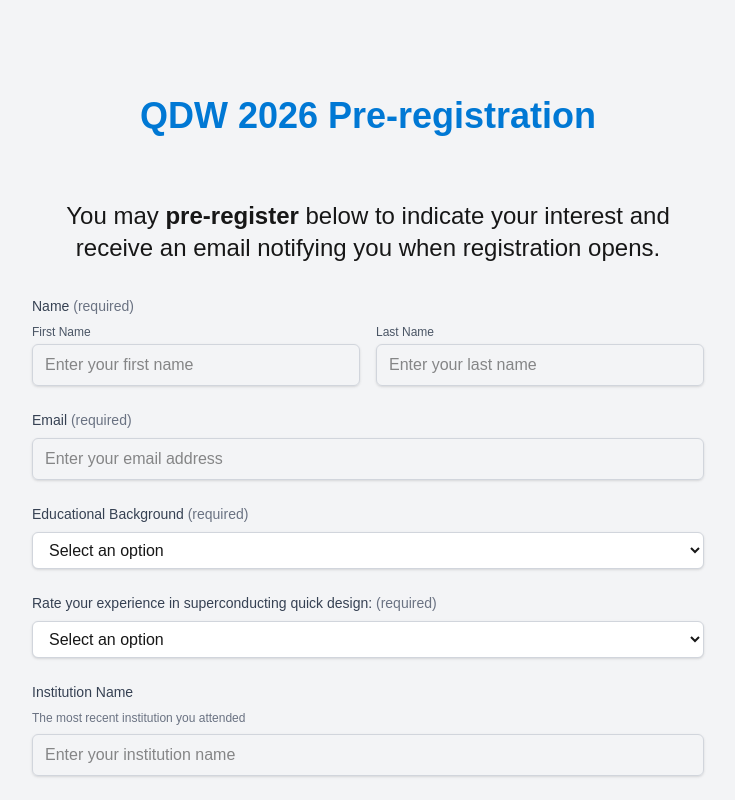
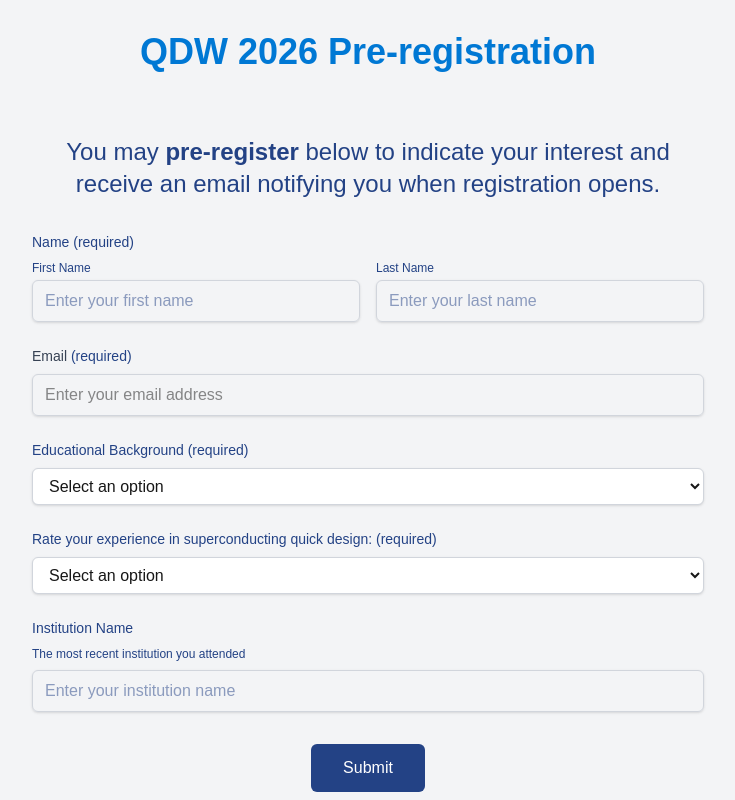
Before and after one commit to qcsa-at-ucla/qcsa, a Next.js app: page /thank-you-page in a window 1280 px wide. Shown: the part 720-1520 px from the top of the page, without its empty margins (272-1007 px from the left). Built offline with nearby package versions, Linux system fonts and the light colour scheme; a web font is replaced by a local one.

Commit message:
made some fixes to qdw2025

```diff
--- a/src/app/Components/PageHead.tsx
+++ b/src/app/Components/PageHead.tsx
@@ -2,14 +2,14 @@ export default function PageHead(){
     return (
     <section className='text-center px-4 sm:px-6 lg:px-8'>
             <div className='text-4xl sm:text-6xl md:text-8xl lg:text-9xl p-16'>
-                <h1 className='text-[#0078d4] font-bold text-'>QDW2026</h1>
-                <div className='text-[#ffc845] font-bold'>Coming Soon!</div>
+                <h1 className='text-[#0078d4] font-kantumruy text-8xl'>QDW2026</h1>
+                <h1 className='text-[#ffc845] font-kantumruy text-8xl'>Coming Soon!</h1>
             </div>
             <div className='m-16 flex flex-col items-center space-y-4' >
-                <p className='text-2xl text-center'>
+                <p className='text-2xl text-center font-kantumruy'>
                     Thank you for the amazing inaugural to our Quantum Device Workshop this year!
                 </p>
-                <p className='text-2xl text-center'>
+                <p className='text-2xl text-center font-kantumruy'>
                     We&apos;re currently working on organising next year&apos;s edition of the Quantum Device Workshop.
                 </p>
             </div>
--- a/src/app/Components/TestimonialsAndStats.tsx
+++ b/src/app/Components/TestimonialsAndStats.tsx
@@ -28,14 +28,6 @@ export default function TestimonialsAndStats(){
                 What Our Participants Tell Us
             </h2>
 
-            <div className='grid gap-8 sm:grid-cols-3 text-center justify-items-center w-full m-6'>
-                {testimonials.map((quote, ind) => (
-                    <blockquote key = {ind} className='max-w-xl w-full text-2xl p-2'>
-                        &ldquo;{quote}&rdquo;
-                    </blockquote>
-                ))}
-            </div>
-
             <div className='grid gap-8 sm:grid-cols-3 justify-items-center w-full m-6'>
                 {stats.map((stat, ind) => (
                     <div key={ind} className='max-w-xl w-full p-4'>
@@ -45,6 +37,16 @@ export default function TestimonialsAndStats(){
                 ))}
             </div>
 
+            <div className='grid gap-8 sm:grid-cols-3 text-center justify-items-center w-full m-6'>
+                {testimonials.map((quote, ind) => (
+                    <blockquote key = {ind} className='max-w-xl w-full text-2xl p-2'>
+                        &ldquo;{quote}&rdquo;
+                    </blockquote>
+                ))}
+            </div>
+
+
+
             <h2 className='text-4xl font-semibold m-16 text-[#0078d4] pt-24'>
                 See you at QDW2026!!
             </h2>
--- a/src/app/Components/thank-you-page.tsx
+++ b/src/app/Components/thank-you-page.tsx
@@ -58,10 +58,10 @@ export default function ThankYouPage() {
       <div className="max-w-2xl mx-auto">
         {/* Header */}
         <div className="text-center mb-8">
-            <h2 className='text-4xl font-semibold m-16 text-[#0078d4]'>
+            <h2 className='text-4xl font-kantumruy m-16 text-[#0078d4]'>
                 QDW 2026 Pre-registration
             </h2>
-          <h2 className="text-2xl md:text-1xl font-normal text-black-600">
+          <h2 className="text-2xl md:text-1xl font-normal text-[#234285]">
             You may <strong>pre-register</strong> below to indicate your interest and receive an email notifying you when registration opens.
           </h2>
         </div>
@@ -70,12 +70,12 @@ export default function ThankYouPage() {
         <form onSubmit={handleSubmit} className="space-y-6">
           {/* Name Section */}
           <div>
-            <label className="block text-sm font-medium text-gray-700 mb-2">
-              Name <span className="text-gray-500">(required)</span>
+            <label className="block text-sm font-kantumruy text-[#234285] mb-2">
+              Name <span className="font-kantumruy text-[#234285]">(required)</span>
             </label>
             <div className="grid grid-cols-1 md:grid-cols-2 gap-4">
               <div>
-                <label className="block text-xs text-gray-600 mb-1">First Name</label>
+                <label className="block text-xs font-kantumruy text-[#234285] mb-1">First Name</label>
                 <input
                   type="text"
                   name="firstName"
@@ -83,11 +83,11 @@ export default function ThankYouPage() {
                   placeholder='Enter your first name'
                   onChange={handleInputChange}
                   required
-                  className="w-full px-3 py-2 border border-gray-300 rounded-md shadow-sm focus:outline-none focus:ring-2 focus:ring-blue-500 focus:border-blue-500"
+                  className="w-full px-3 py-2 font-kantumruy text-[#234285] border border-gray-300 rounded-md shadow-sm focus:outline-none focus:ring-2 focus:ring-blue-500 focus:border-blue-500"
                 />
               </div>
               <div>
-                <label className="block text-xs text-gray-600 mb-1">Last Name</label>
+                <label className="block text-xs font-kantumruy text-[#234285] mb-1">Last Name</label>
                 <input
                   type="text"
                   name="lastName"
@@ -95,7 +95,7 @@ export default function ThankYouPage() {
                   placeholder='Enter your last name'
                   onChange={handleInputChange}
                   required
-                  className="w-full px-3 py-2 border border-gray-300 rounded-md shadow-sm focus:outline-none focus:ring-2 focus:ring-blue-500 focus:border-blue-500"
+                  className="w-full px-3 py-2 border font-kantumruy text-[#234285] border-gray-300 rounded-md shadow-sm focus:outline-none focus:ring-2 focus:ring-blue-500 focus:border-blue-500"
                 />
               </div>
             </div>
@@ -104,7 +104,7 @@ export default function ThankYouPage() {
           {/* Email */}
           <div>
             <label className="block text-sm font-medium text-gray-700 mb-2">
-              Email <span className="text-gray-500">(required)</span>
+              Email <span className="font-kantumruy text-[#234285]">(required)</span>
             </label>
             <input
               type="email"
@@ -119,8 +119,8 @@ export default function ThankYouPage() {
 
           {/* Educational Background */}
           <div>
-            <label className="block text-sm font-medium text-gray-700 mb-2">
-              Educational Background <span className="text-gray-500">(required)</span>
+            <label className="block text-sm font-kantumruy text-[#234285] mb-2">
+              Educational Background <span className="font-kantumruy text-[#234285]">(required)</span>
             </label>
             <select
               name="educationalBackground"
@@ -140,8 +140,8 @@ export default function ThankYouPage() {
 
           {/* Experience Rating */}
           <div>
-            <label className="block text-sm font-medium text-gray-700 mb-2">
-              Rate your experience in superconducting quick design: <span className="text-gray-500">(required)</span>
+            <label className="block text-sm ffont-kantumruy text-[#234285] mb-2">
+              Rate your experience in superconducting quick design: <span className="font-kantumruy text-[#234285]">(required)</span>
             </label>
             <select
               name="experienceRating"
@@ -160,39 +160,39 @@ export default function ThankYouPage() {
 
           {/* Institution Name */}
           <div>
-            <label className="block text-sm font-medium text-gray-700 mb-2">
+            <label className="block text-sm font-kantumruy text-[#234285] mb-2">
               Institution Name
             </label>
-             <p className="text-xs text-gray-500 mb-2">The most recent institution you attended</p>
+            <p className="text-xs font-kantumruy text-[#234285] mb-2">The most recent institution you attended</p>
             <input
               type="text"
               name="institutionName"
               value={formData.institutionName}
               onChange={handleInputChange}
               placeholder="Enter your institution name"
-              className="w-full px-3 py-2 border border-gray-300 rounded-md shadow-sm focus:outline-none focus:ring-2 focus:ring-blue-500 focus:border-blue-500"
+              className="w-full px-3 py-2 font-kantumruy text-[#234285] border border-gray-300 rounded-md shadow-sm focus:outline-none focus:ring-2 focus:ring-blue-500 focus:border-blue-500"
             />
           </div>
           {/* Submit Message */}
           {submitMessage && (
-            <div className={`text-center p-4 rounded-md ${
+            <div className={`text-center p-4 rounded-md font-kantumruy text-[#234285] ${
               submitMessage.includes('successfully')
-                ? 'bg-green-100 text-green-700 border border-green-300'
-                : 'bg-red-100 text-red-700 border border-red-300'
+                ? 'bg-green-100 text-green-700 border border-green-300 font-kantumruy text-[#234285]'
+                : 'bg-red-100 text-red-700 border border-red-300 font-kantumruy text-[#234285]'
             }`}>
               {submitMessage}
             </div>
           )}
 
           {/* Submit Button */}
-          <div className="flex justify-center pt-2">
+          <div className="flex justify-center pt-2 font-kantumruy text-[#234285]">
             <button
               type="submit"
               disabled={isSubmitting}
-              className={`font-medium py-3 px-8 rounded-md transition-colors duration-200 focus:outline-none focus:ring-2 focus:ring-blue-500 focus:ring-offset-2 ${
+              className={`font-kantumruy bg-[#234285] text-[#234285] py-3 px-8 rounded-md transition-colors duration-200 focus:outline-none focus:ring-2 focus:ring-blue-500 focus:ring-offset-2 ${
                 isSubmitting
                   ? 'bg-gray-400 cursor-not-allowed text-white'
-                  : 'bg-blue-600 hover:bg-blue-700 text-white'
+                  : 'bg-[#234285] hover:bg-blue-700 text-white'
               }`}
             >
               {isSubmitting ? 'Submitting...' : 'Submit'}
```
